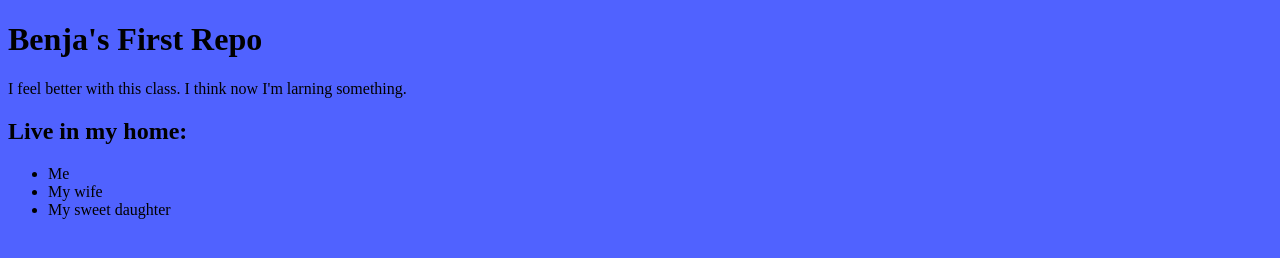
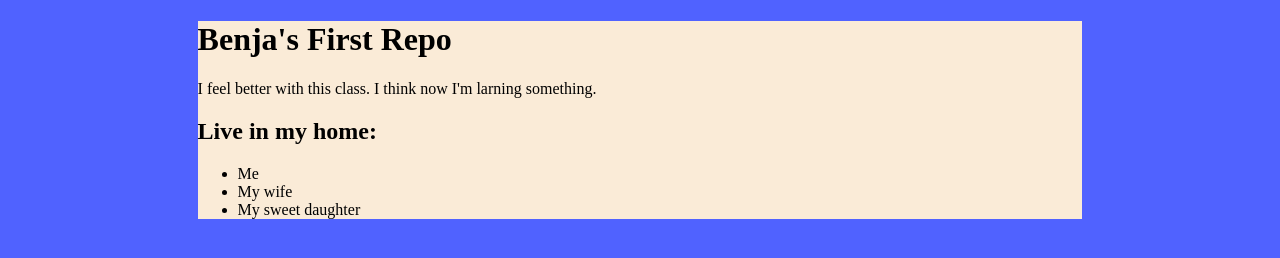
Before and after one commit to benjamimc/my-first-repo, a plain HTML site: page index.html in a window 1280 px wide. Drawn offline with Linux system fonts and the light colour scheme.

Commit message:
Main change

```diff
--- a/index.html
+++ b/index.html
@@ -8,6 +8,7 @@
     <link rel="stylesheet" href="style.css">
   </head>
   <body>
+    <main>
     <h1>Benja's First Repo</h1>
     <p>I feel better with this class. I think now I'm larning something.</p>
     <h2>Live in my home:</h2>
@@ -16,5 +17,6 @@
       <li>My wife</li>
       <li>My sweet daughter</li>
     </ul>
+    </main>
   </body>
 </html>
--- a/style.css
+++ b/style.css
@@ -3,5 +3,12 @@ body {
 }
 
 h1 {
-    text-decoration-color: antiquewhite;
+    background-color: antiquewhite;
+    color: black;
 }
+
+main {
+    background-color: antiquewhite;
+    width: 70%;
+    margin: 0 auto;
+}
```
